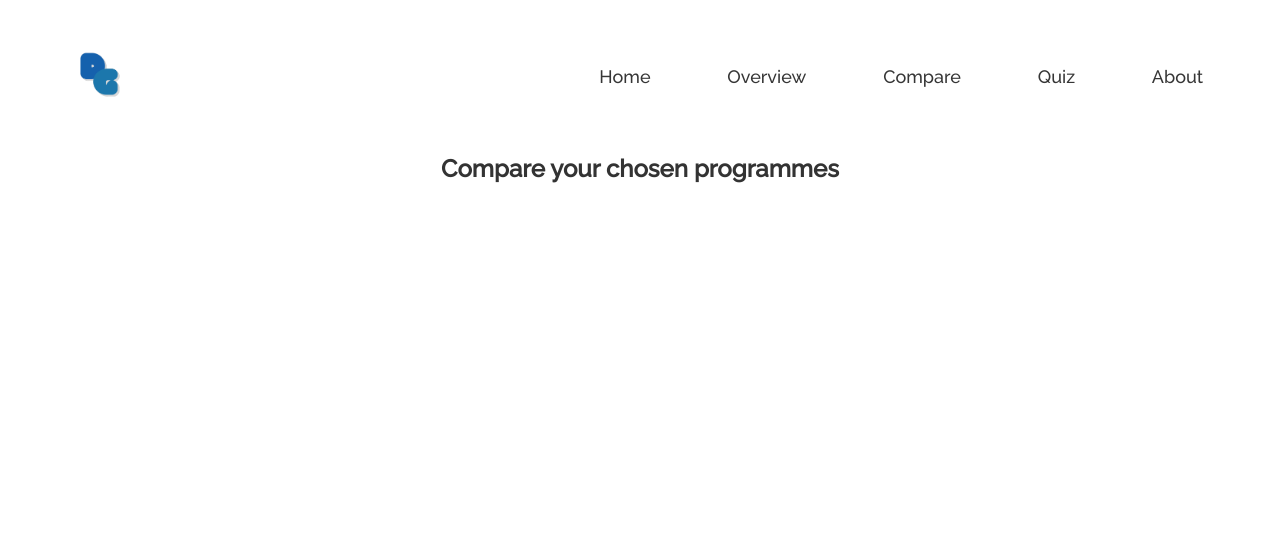
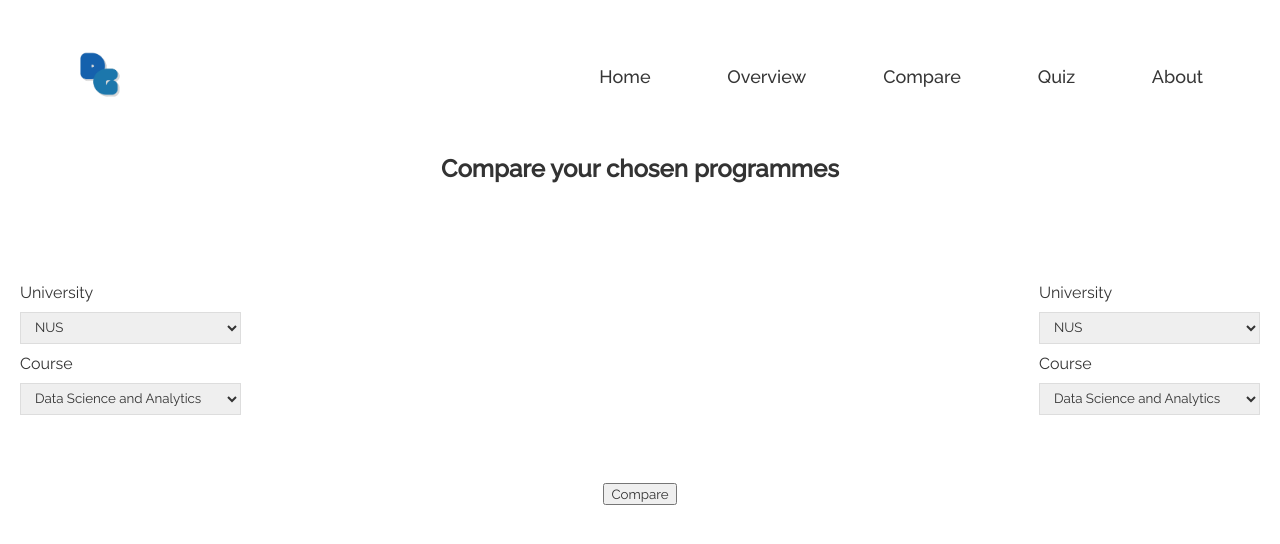
Before and after one commit to chiralcentre/dsa3101-2310-18-data-science, a React (Create React App) app in the folder frontend/react-app/: page /compare in a window 1280 px wide. Shown: the top 544 px of the page. Built offline with nearby package versions, Linux system fonts and the light colour scheme.

Commit message:
added compare features

```diff
--- a/frontend/react-app/package.json
+++ b/frontend/react-app/package.json
@@ -6,10 +6,13 @@
     "@testing-library/jest-dom": "^5.17.0",
     "@testing-library/react": "^13.4.0",
     "@testing-library/user-event": "^13.5.0",
+    "chart.js": "^4.4.0",
     "react": "^18.2.0",
+    "react-bootstrap": "^2.9.1",
+    "react-chartjs-2": "^5.2.0",
     "react-dom": "^18.2.0",
     "react-router-dom": "^5.3.4",
-    "react-scripts": "5.0.1",
+    "react-scripts": "^5.0.1",
     "web-vitals": "^2.1.4"
   },
   "scripts": {
--- a/frontend/react-app/src/components/Compare.js
+++ b/frontend/react-app/src/components/Compare.js
@@ -1,8 +1,116 @@
+import { useEffect, useState } from "react";
+import { useHistory } from "react-router-dom/cjs/react-router-dom.min";
+import CompareResults from "./CompareResults"
+
+
 const Compare = () => {
+    const [uni1, setUni1] = useState("NUS")
+    const [uni2, setUni2] = useState("NUS")
+    const [courseList1, setCourseList1] = useState(["Data Science and Analytics", "Business Analytics", "Quantitative Finance", "Statistics", "Data Science and Economics"])
+    const [courseList2, setCourseList2] = useState(["Data Science and Analytics", "Business Analytics", "Quantitative Finance", "Statistics", "Data Science and Economics"])
+    const [course1, setCourse1] = useState("Data Science and Analytics")
+    const [course2, setCourse2] = useState("Data Science and Analytics")
+    const [display, setDisplay] = useState(false)
+    const history = useHistory()
+
+    const handleClick = () => {
+        setDisplay(true)
+        // history.push(`/compare?uni1=${uni1}major1=${course1}&uni2=${uni2}&major2=${course2}`)
+    }
+
+    const handleChange = (e, dropdown) => {
+        if (dropdown === 1) {
+            setUni1(e)
+            setDisplay(false)
+            if (uni1 === "NUS") {
+                setCourseList1(["Data Science and Analytics", "Business Analytics", "Quantitative Finance", "Statistics", "Data Science and Economics"])
+                setCourse1("Data Science and Analytics")
+            } if (uni1 === "NTU") {
+                setCourseList1(["Data Science and Artificial Intelligence", "Economics and Data Science"])
+                setCourse1("Data Science and Artificial Intelligence")
+            } if (uni1 === "SMU") {
+                setCourseList1(["Quantitative Finance", "Data Science and Analytics", "Information Systems(Business Analytics)"])
+                setCourse1("Quantitative Finance")
+            }
+        } else if (dropdown === 2) {
+            setUni2(e)
+            setDisplay(false)
+            if (uni2 === "NUS") {
+                setCourseList2(["Data Science and Analytics", "Business Analytics", "Quantitative Finance", "Statistics", "Data Science and Economics"])
+                setCourse2("Data Science and Analytics")
+            } if (uni2 === "NTU") {
+                setCourseList2(["Data Science and Artificial Intelligence", "Economics and Data Science"])
+                setCourse2("Data Science and Artificial Intelligence")
+            } if (uni2 === "SMU") {
+                setCourseList2(["Quantitative Finance", "Data Science and Analytics", "Information Systems(Business Analytics)"])
+                setCourse2("Quantitative Finance")
+            }
+        }
+    }
+
+
+    useEffect(() => {
+        handleChange(uni1, 1)
+    }, [uni1])
+
+    useEffect(() => {
+        handleChange(uni2, 2)
+    }, [uni2])
+
+    // useEffect(() => {
+
+    // }, [display])
+
     return (
         <div className="compare">
             <h2>Compare your chosen programmes</h2>
+            <div className="compare-dropdown">
+                <div className="dropdown1">
+                    <form>
+                        <label>University</label>
+                        <select value={uni1} onChange={(e) => {setUni1(e.target.value)}}>
+                            <option value="NUS">NUS</option>
+                            <option value="NTU">NTU</option>
+                            <option value="SMU">SMU</option>
+                        </select>
+
+                        <label>Course</label>
+                        <select value={course1} onChange={(e) => {setCourse1(e.target.value); setDisplay(false);}}>
+                            {courseList1.map((course) => (<option value={course}>{course}</option>))}
+                        </select>
+                    </form>
+                </div>
+
+                <div className="dropdown2">
+                    <form>
+                        <label>University</label>
+                        <select value={uni2} onChange={(e) => {setUni2(e.target.value)}}>
+                            <option value="NUS">NUS</option>
+                            <option value="NTU">NTU</option>
+                            <option value="SMU">SMU</option>
+                        </select>
+
+                        <label>Course</label>
+                        <select value={course2} onChange={(e) => {setCourse2(e.target.value); setDisplay(false);}}>
+                        {courseList2.map((course) => (<option value={course}>{course}</option>))}
+                        </select>
+                    </form>
+
+                    <div className="compare-button">
+                        <button onClick={() => handleClick()}>Compare</button>
+                    </div>
+
+                </div>
+                {display && <CompareResults uni1={uni1} uni2={uni2} course1={course1} course2={course2}/>}
+            </div>
+
+
+
+
+
+
         </div>
+
     );
 }
 
--- /dev/null
+++ b/frontend/react-app/src/components/CompareResults.js
@@ -0,0 +1,48 @@
+import 'chart.js/auto';
+import { Radar } from 'react-chartjs-2';
+
+const CompareResults = ({uni1, uni2, course1, course2}) => {
+    // const metric1 = fetch();
+    // const metric2 = fetch();
+
+    const data1 = {
+        labels: ['Finance/Economics', 'Programming/Algorithm', 'Data Analysis/Modelling', 'Statistics'],
+        datasets: [
+            {
+                label: `${uni1} ${course1}`,
+                backgroundColor: 'red',
+                borderColor: 'black',
+                data:[0.2, 0.3, 0.1, 0.4]
+            },
+        ],
+    };
+    const data2 = {
+        labels: ['Finance/Economics', 'Programming/Algorithm', 'Data Analysis/Modelling', 'Statistics'],
+        datasets: [
+            {
+                label: `${uni2} ${course2}`,
+                backgroundColor: 'blue',
+                borderColor: 'black',
+                data:[0.5, 0.1, 0.3, 0.1]
+            },
+        ],
+    };
+
+    const option = {
+
+    };
+
+    return (
+        <div className="result">
+            <div className="chart">
+                <Radar data={data1} options={option}/>
+            </div>
+
+            <div className="chart">
+                <Radar data={data2} options={option}/>
+            </div>
+        </div>
+     );
+}
+
+export default CompareResults;
--- a/frontend/react-app/src/index.css
+++ b/frontend/react-app/src/index.css
@@ -96,3 +96,46 @@ h2 {
   line-height: 1.6;
   margin-bottom: 2rem;
 }
+
+/* COMPARE */
+
+.compare-dropdown form{
+  display: inline-block;
+}
+
+.compare-button {
+  text-align: center;
+  padding-top: 300px;
+}
+
+.dropdown1 select, .dropdown2 select{
+  width : 100%;
+  padding: 6px 10px;
+  margin: 10px 0;
+  border: 1px solid #ddd;
+  box-sizing: border-box;
+  display: block;
+}
+
+.dropdown1 form{
+  float: left;
+  padding-left: 20px;
+  padding-top: 100px;
+}
+
+.dropdown2 form{
+  float: right;
+  padding-right: 20px;
+  padding-top: 100px;
+}
+
+.result {
+  display : flex;
+  justify-content: space-around;
+
+}
+
+.chart {
+  width: 40%;
+  height: 40%;
+}
```
Also changed, not shown: 1 other file (tests, documents, lock files or other folders).
